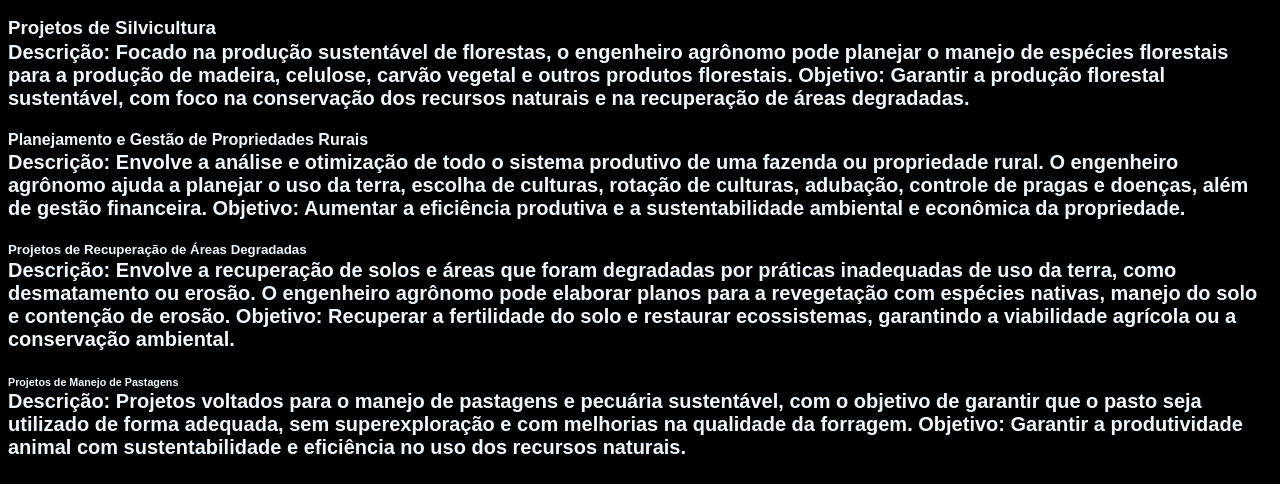
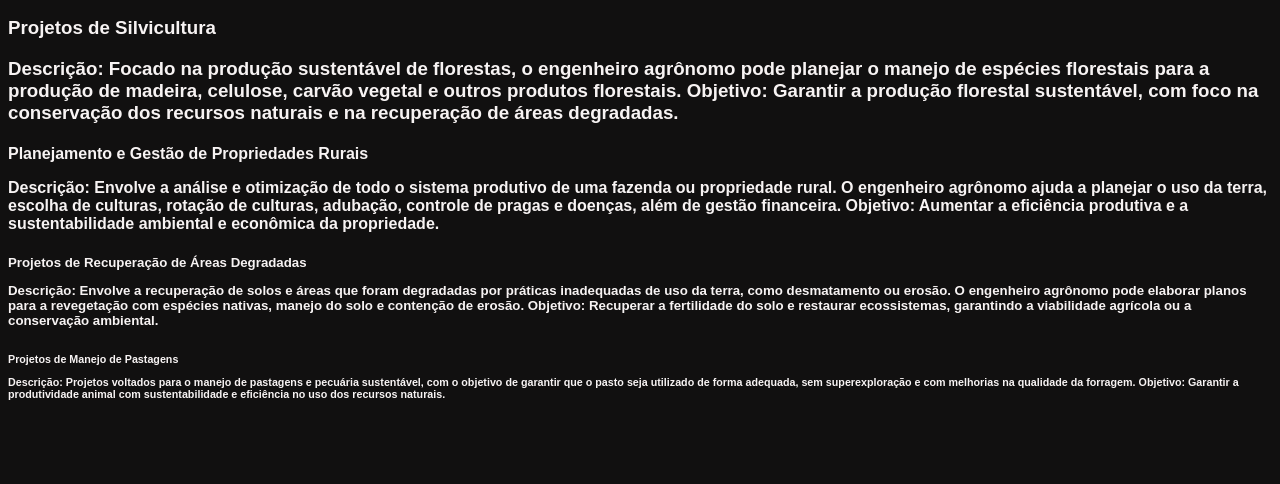
Before and after one commit to LuanaSilvaFerreira/Html_Dom, a plain HTML site: page Projetos.html in a window 1280 px wide. Shown: the part 317-801 px from the top of the page. Drawn offline with Linux system fonts and the light colour scheme.

Commit message:
ajuste 3

```diff
--- a/Projetos.html
+++ b/Projetos.html
@@ -4,7 +4,7 @@
     <meta charset="UTF-8">
     <meta name="viewport" content="width=device-width, initial-scale=1.0">
     <title>Projetos</title>
-    <link rel="stylesheet" href="projetos.css">
+    <link rel="stylesheet" href="cor.css">
 </head>
 <body>
     <nav>
```
